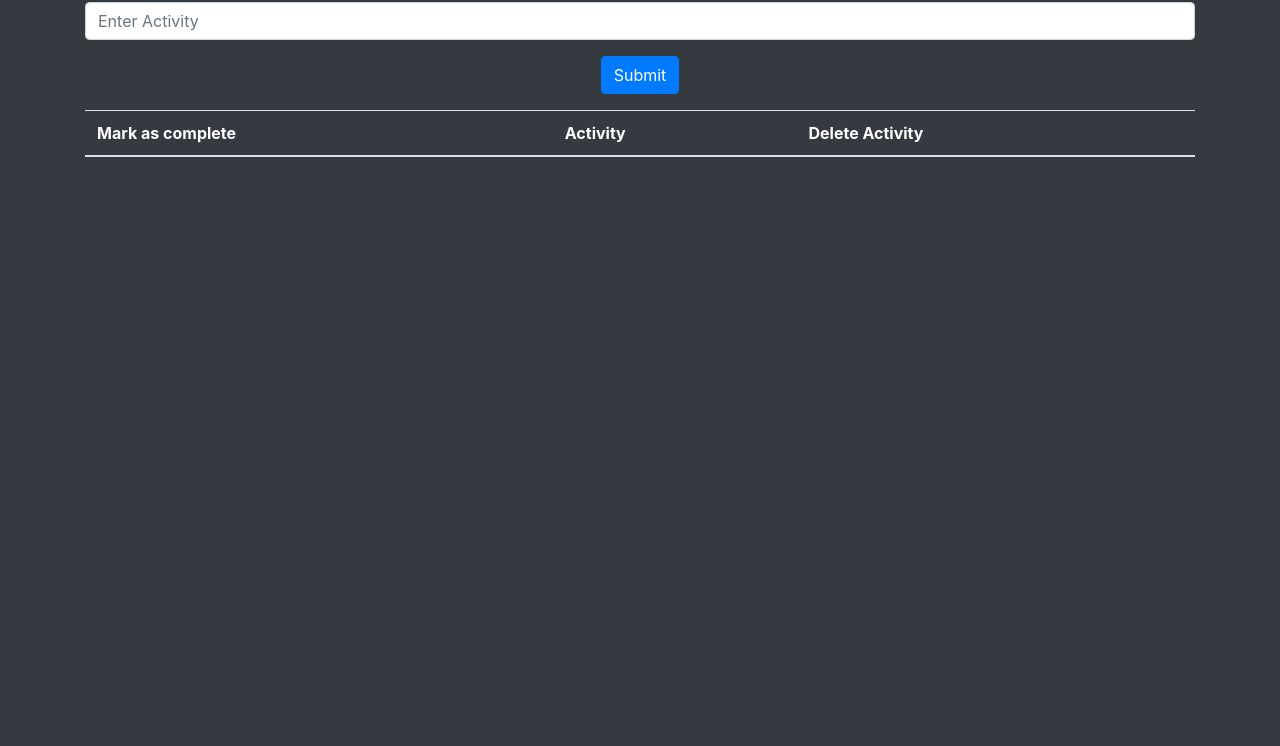
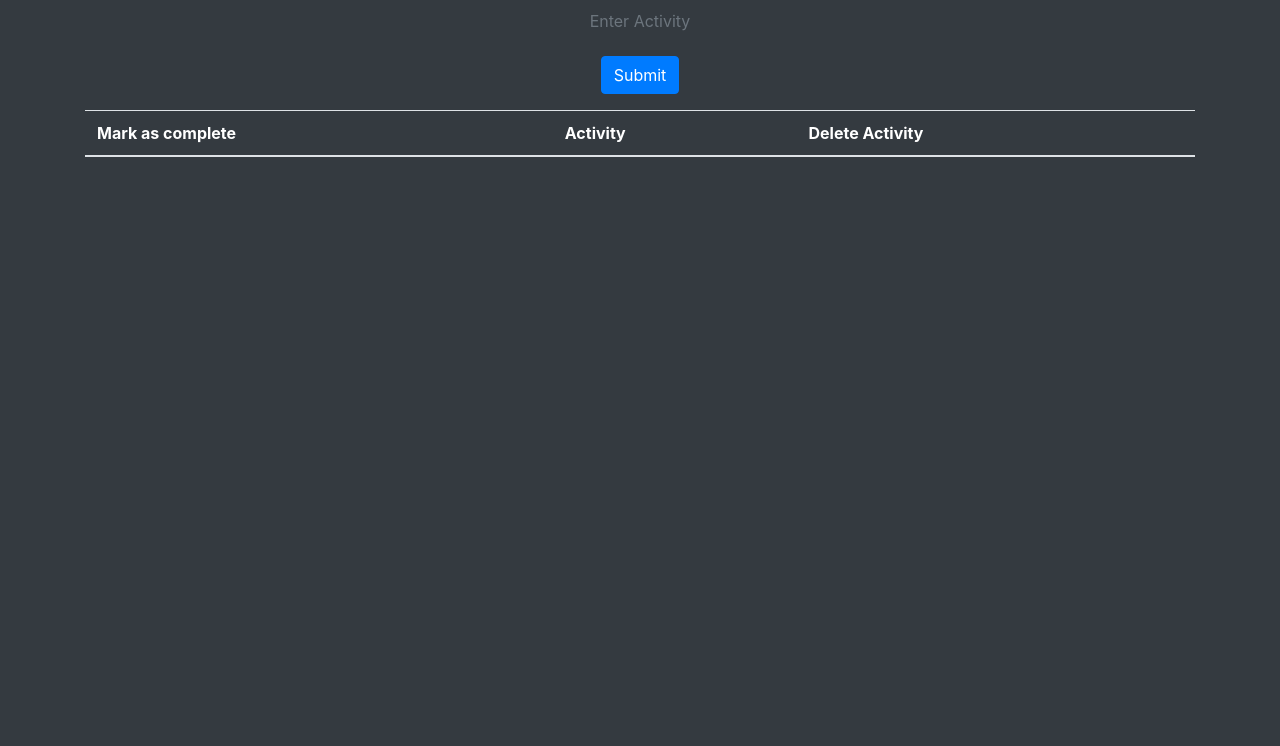
Before and after one commit to SahithiSiripuram/todolist, a plain HTML site: page index.html in a window 1280 px wide. Shown: the part 54-800 px from the top of the page. Drawn offline with nearby package versions, Linux system fonts and the light colour scheme.

Commit message:
Update index.html

```diff
--- a/index.html
+++ b/index.html
@@ -38,7 +38,7 @@
     </head>
     <body class="bg-dark text-center container">
         <h1 class="text-primary">To Do List</h1>
-        <input type="text" class="form-group form-control" placeholder="Enter Activity" id="activity">
+        <input type="text" class="form-group form-control btn" placeholder="Enter Activity" id="activity">
         <button id="btn" class="btn btn-primary form-group">Submit</button>
         <table id="myTable" class="table">
             <thead>
```
